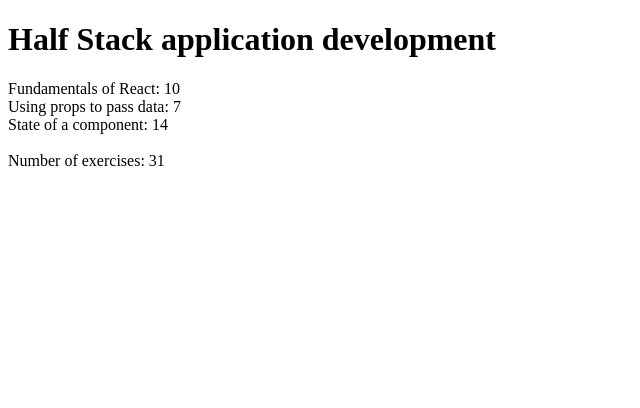
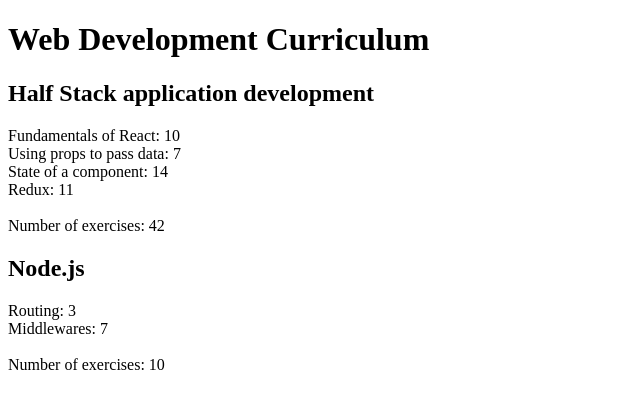
Before and after one commit to terhol/FullstackOpen2024, a React (Vite) app in the folder part1/courseinfo/: page / in a window 1280 px wide. Shown: the top 408 px of the page, without its empty margins (0-640 px from the left). Built offline with nearby package versions, Linux system fonts and the light colour scheme.

Commit message:
Finished courseinfo part 9

```diff
--- a/part1/courseinfo/src/App.jsx
+++ b/part1/courseinfo/src/App.jsx
@@ -1,9 +1,10 @@
 import { Course } from "./components/Course";
 
 const App = () => {
-  const course = {
+  const courses = [
+    {
+      name: "Half Stack application development",
       id: 1,
-    name: "Half Stack application development",
       parts: [
         {
           name: "Fundamentals of React",
@@ -20,10 +21,39 @@
           exercises: 14,
           id: 3,
         },
+        {
+          name: "Redux",
+          exercises: 11,
+          id: 4,
+        },
       ],
-  };
+    },
+    {
+      name: "Node.js",
+      id: 2,
+      parts: [
+        {
+          name: "Routing",
+          exercises: 3,
+          id: 1,
+        },
+        {
+          name: "Middlewares",
+          exercises: 7,
+          id: 2,
+        },
+      ],
+    },
+  ];
 
-  return <Course course={course} />;
+  return (
+    <div>
+      <h1>Web Development Curriculum</h1>
+      {courses.map((course) => (
+        <Course key={course.id} course={course} />
+      ))}
+    </div>
+  );
 };
 
 export default App;
--- a/part1/courseinfo/src/components/Header.jsx
+++ b/part1/courseinfo/src/components/Header.jsx
@@ -2,7 +2,7 @@
 export const Header = ({ courseName }) => {
   return (
     <div>
-      <h1>{courseName}</h1>
+      <h2>{courseName}</h2>
     </div>
   );
 };
```
Lines whose indentation alone changed are shown as unchanged.
